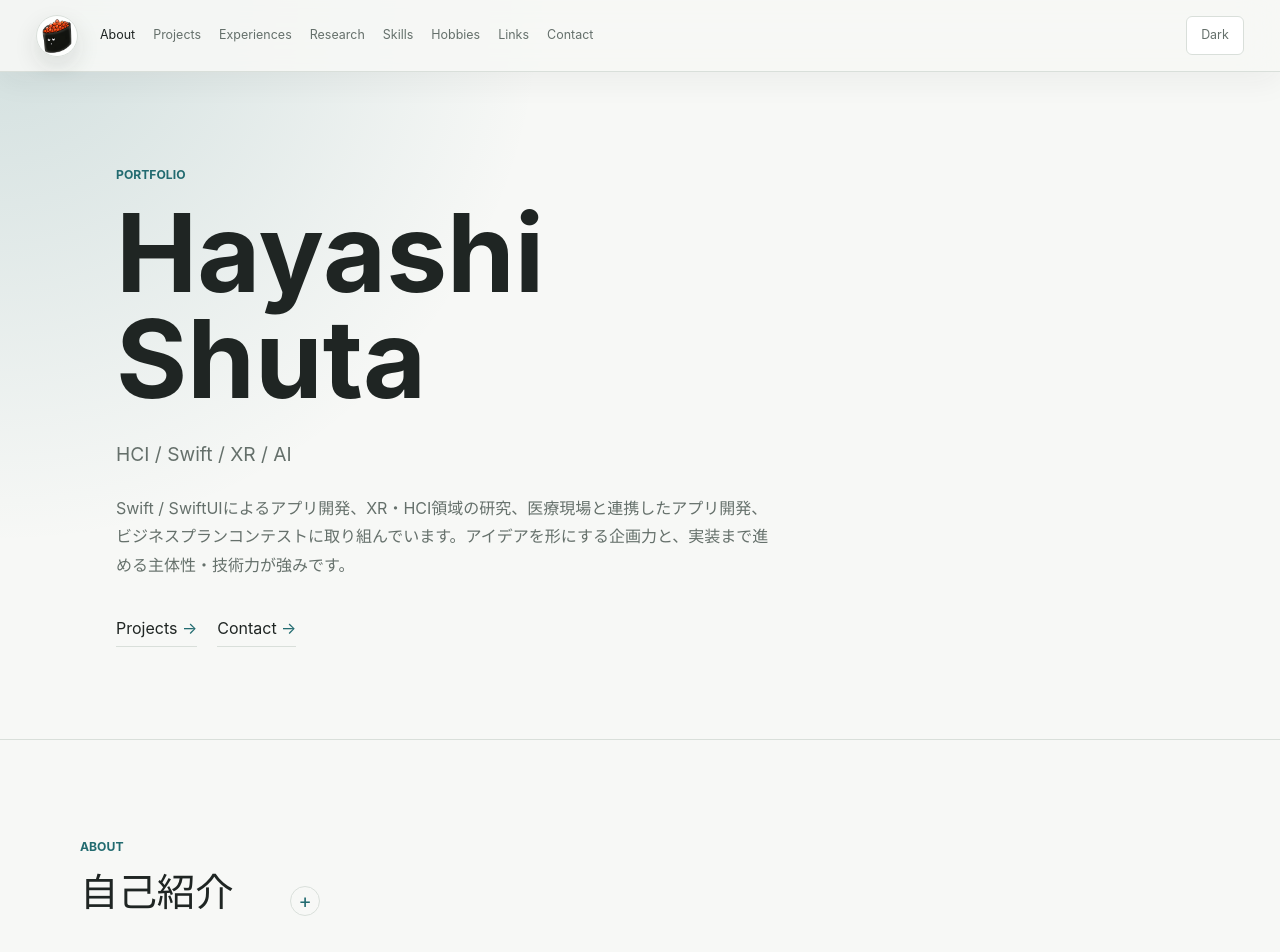
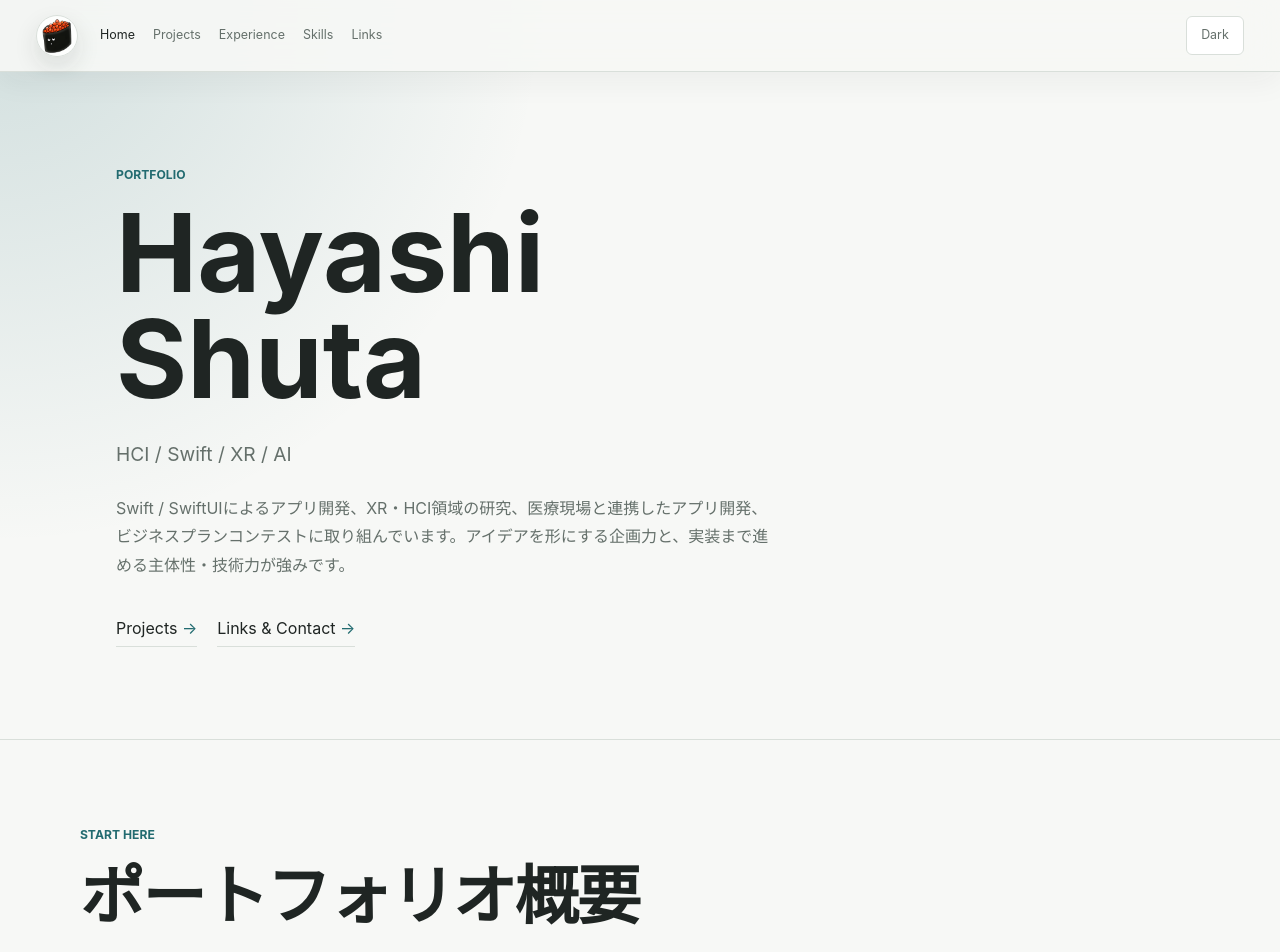
Before and after one commit to 884shuta/884shuta.github.io, a React (Vite) app: page / in a window 1280 px wide. Shown: the top 952 px of the page. Built offline with nearby package versions, Linux system fonts and the light colour scheme.

Commit message:
Split portfolio into clear pages

```diff
--- a/src/App.jsx
+++ b/src/App.jsx
@@ -1,6 +1,6 @@
 import { useEffect, useState } from "react";
 import {
-  navItems,
+  pageItems,
   profile,
   projects,
   experiences,
@@ -10,6 +10,17 @@ import {
   publicLinks,
   links
 } from "./data";
+
+function getInitialPage() {
+  if (typeof window === "undefined") {
+    return "home";
+  }
+
+  const requestedPage = window.location.hash.slice(1);
+  return pageItems.some((page) => page.id === requestedPage)
+    ? requestedPage
+    : "home";
+}
 
 function getInitialTheme() {
   if (typeof window === "undefined") {
@@ -34,7 +45,7 @@ function getInitialTheme() {
 }
 
 function App() {
-  const [activeSection, setActiveSection] = useState("about");
+  const [activePage, setActivePage] = useState(getInitialPage);
   const [theme, setTheme] = useState(getInitialTheme);
 
   useEffect(() => {
@@ -47,35 +58,16 @@ function App() {
   }, [theme]);
 
   useEffect(() => {
-    const sectionElements = navItems
-      .map((item) => document.getElementById(item.id))
-      .filter(Boolean);
+    const handleHashChange = () => setActivePage(getInitialPage());
+    window.addEventListener("hashchange", handleHashChange);
 
-    const observer = new IntersectionObserver(
-      (entries) => {
-        const visible = entries
-          .filter((entry) => entry.isIntersecting)
-          .sort((a, b) => b.intersectionRatio - a.intersectionRatio);
-
-        if (visible[0]) {
-          setActiveSection(visible[0].target.id);
-        }
-      },
-      {
-        rootMargin: "-20% 0px -65% 0px",
-        threshold: [0.1, 0.2, 0.4]
-      }
-    );
-
-    sectionElements.forEach((section) => observer.observe(section));
-
-    return () => observer.disconnect();
+    return () => window.removeEventListener("hashchange", handleHashChange);
   }, []);
 
   return (
     <div className="site">
       <Header
-        activeSection={activeSection}
+        activePage={activePage}
         theme={theme}
         onToggleTheme={() =>
           setTheme((currentTheme) =>
@@ -85,23 +77,11 @@ function App() {
       />
 
       <main>
-        <Hero />
-
-        <About />
-
-        <Projects />
-
-        <Experiences />
-
-        <Research />
-
-        <Skills />
-
-        <Hobbies />
-
-        <PublicLinks />
-
-        <Contact />
+        {activePage === "home" && <HomePage />}
+        {activePage === "projects" && <ProjectsPage />}
+        {activePage === "experience" && <ExperiencePage />}
+        {activePage === "skills" && <SkillsPage />}
+        {activePage === "links" && <LinksPage />}
       </main>
 
       <Footer />
@@ -109,12 +89,12 @@ function App() {
   );
 }
 
-function Header({ activeSection, theme, onToggleTheme }) {
+function Header({ activePage, theme, onToggleTheme }) {
   const [isNavOpen, setIsNavOpen] = useState(false);
 
   return (
     <header className="site-header">
-      <a className="header-logo" href="#top" aria-label="Go to top">
+      <a className="header-logo" href="#home" aria-label="Go to home">
         <img src="/favicon.svg" alt="" width="42" height="42" />
       </a>
 
@@ -123,11 +103,11 @@ function Header({ activeSection, theme, onToggleTheme }) {
         className={`global-nav ${isNavOpen ? "is-open" : ""}`}
         aria-label="Main navigation"
       >
-        {navItems.map((item) => (
+        {pageItems.map((item) => (
           <a
             key={item.id}
             href={`#${item.id}`}
-            className={activeSection === item.id ? "is-active" : ""}
+            className={activePage === item.id ? "is-active" : ""}
             onClick={() => setIsNavOpen(false)}
           >
             {item.label}
@@ -174,10 +154,89 @@ function Hero() {
 
         <div className="hero-links" aria-label="Featured links">
           <a href="#projects">Projects</a>
-          <a href="#contact">Contact</a>
+          <a href="#links">Links & Contact</a>
         </div>
       </div>
     </section>
+  );
+}
+
+function PageIntro({ label, title, description }) {
+  return (
+    <div className="page-intro">
+      <p className="eyebrow">{label}</p>
+      <h2>{title}</h2>
+      <p>{description}</p>
+    </div>
+  );
+}
+
+function HomePage() {
+  return (
+    <>
+      <Hero />
+      <PageIntro
+        label="Start here"
+        title="ポートフォリオ概要"
+        description="研究、アプリ開発、ビジネスプラン、活動実績をテーマ別に整理しています。詳しく見たいページを選んでください。"
+      />
+      <About />
+    </>
+  );
+}
+
+function ProjectsPage() {
+  return (
+    <>
+      <PageIntro
+        label="Projects"
+        title="開発・研究・企画"
+        description="アプリ開発、研究プロトタイプ、ビジネスプランの実績をまとめています。"
+      />
+      <Projects />
+    </>
+  );
+}
+
+function ExperiencePage() {
+  return (
+    <>
+      <PageIntro
+        label="Experience & Research"
+        title="経験と研究"
+        description="活動実績と、現在取り組んでいる研究テーマをまとめています。"
+      />
+      <Experiences />
+      <Research />
+    </>
+  );
+}
+
+function SkillsPage() {
+  return (
+    <>
+      <PageIntro
+        label="Skills & Hobbies"
+        title="スキルと趣味"
+        description="使用技術と、普段の関心をまとめています。"
+      />
+      <Skills />
+      <Hobbies />
+    </>
+  );
+}
+
+function LinksPage() {
+  return (
+    <>
+      <PageIntro
+        label="Links & Contact"
+        title="公開情報・連絡先"
+        description="外部掲載情報と連絡先をまとめています。"
+      />
+      <PublicLinks />
+      <Contact />
+    </>
   );
 }
 
--- a/src/data.js
+++ b/src/data.js
@@ -1,12 +1,9 @@
-export const navItems = [
-  { id: "about", label: "About" },
+export const pageItems = [
+  { id: "home", label: "Home" },
   { id: "projects", label: "Projects" },
-  { id: "experiences", label: "Experiences" },
-  { id: "research", label: "Research" },
+  { id: "experience", label: "Experience" },
   { id: "skills", label: "Skills" },
-  { id: "hobbies", label: "Hobbies" },
-  { id: "publications", label: "Links" },
-  { id: "contact", label: "Contact" }
+  { id: "links", label: "Links" }
 ];
 
 export const profile = {
--- a/src/styles.css
+++ b/src/styles.css
@@ -266,6 +266,25 @@ main {
 
 .hero-links a:hover {
   border-bottom-color: var(--accent);
+}
+
+.page-intro {
+  padding: clamp(54px, 8vw, 84px) 0 18px;
+  border-bottom: 1px solid var(--line);
+}
+
+.page-intro h2 {
+  max-width: 720px;
+  margin: 0;
+  font-size: clamp(2.1rem, 5vw, 4.2rem);
+  line-height: 1.12;
+  letter-spacing: -0.03em;
+}
+
+.page-intro p:last-child {
+  max-width: 700px;
+  margin: 20px 0 0;
+  color: var(--muted);
 }
 
 .media-visual {
```
